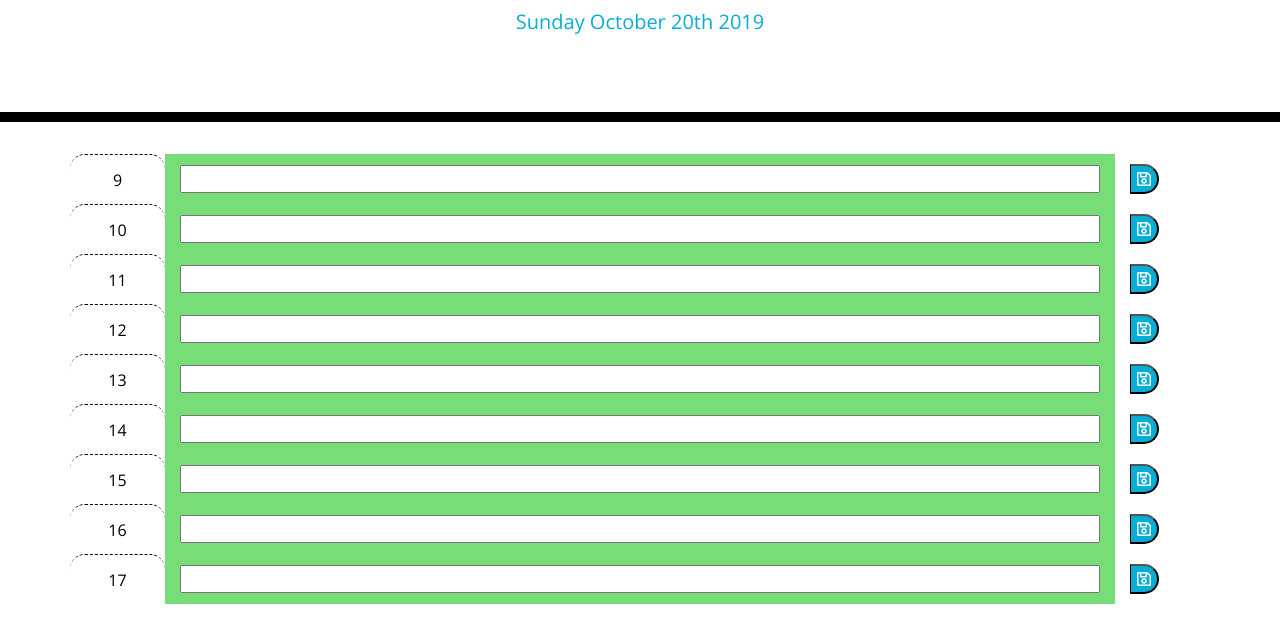
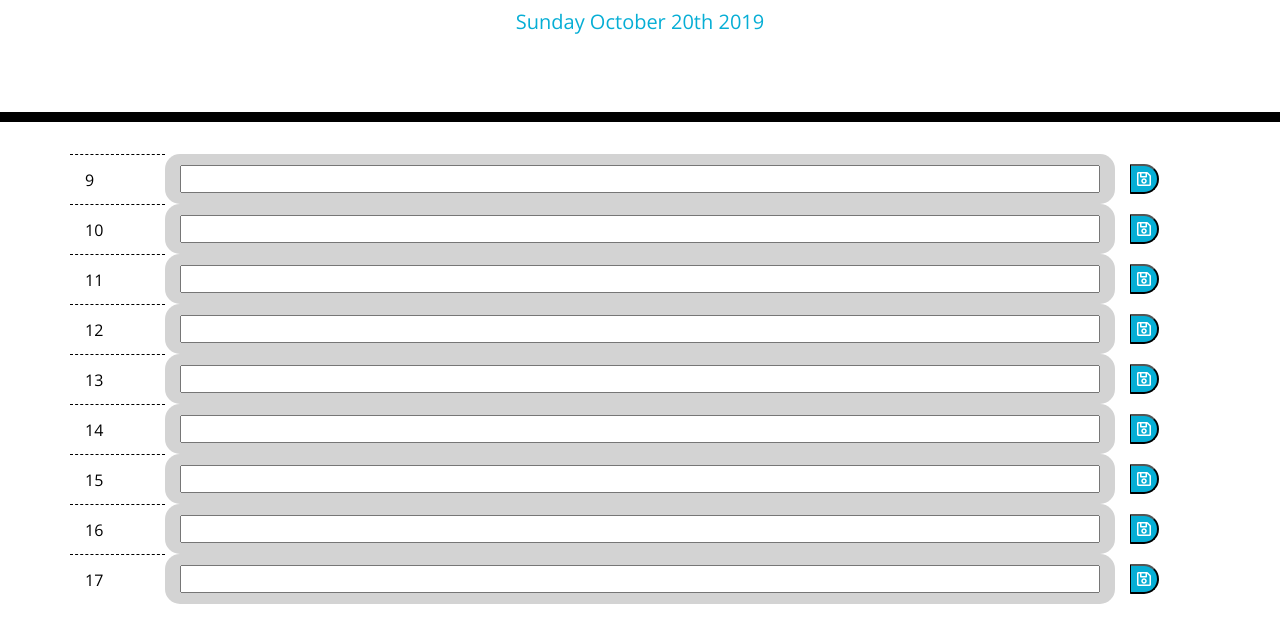
Before and after one commit to minkyukr/Schedule, a plain HTML site: page index.html in a window 1280 px wide. Shown: the part 182-802 px from the top of the page. Drawn offline with nearby package versions, Linux system fonts and the light colour scheme.

```diff
--- a/index.html
+++ b/index.html
@@ -32,48 +32,48 @@
     <div class="container">
         <div class="table">
             <div class="row">
-                <div class='col-md-1 time-block hour' id='hour-9'>9</div>
-                <div class='col-md-10 past present future'><input type="text" class="description"/></div>
+                <div class='col-md-1 hour' id='hour-9'>9</div>
+                <div class='col-md-10 past time-block'><input type="text" class="description "/></div>
                 <div class='col-md-1'><button class='saveBtn'><i class="far fa-save"></i></button></div>
             </div>
             <div class="row">
-              <div class='col-md-1 time-block hour' id="hour-10">10</div>
-              <div class='col-md-10 past present future'><input type="text" class="description"/></div>
+              <div class='col-md-1 hour' id="hour-10">10</div>
+              <div class='col-md-10 past time-block'><input type="text" class="description"/></div>
               <div class='col-md-1'><button class='saveBtn'><i class="far fa-save"></i></button></div>
             </div>
             <div class="row">
-              <div class='col-md-1 time-block hour' id="hour-11">11</div>
-              <div class='col-md-10 past present future'><input type="text" class="description"/></div>
+              <div class='col-md-1 hour' id="hour-11">11</div>
+              <div class='col-md-10 past time-block'><input type="text" class="description"/></div>
               <div class='col-md-1'><button class='saveBtn'><i class="far fa-save"></i></button></div>
             </div>
             <div class="row">
-              <div class='col-md-1 time-block hour' id="hour-12">12</div>
-              <div class='col-md-10 past present future'><input type="text" class="description"/></div>
+              <div class='col-md-1 hour' id="hour-12">12</div>
+              <div class='col-md-10 past time-block'><input type="text" class="description"/></div>
               <div class='col-md-1'><button class='saveBtn'><i class="far fa-save"></i></button></div>
             </div>
             <div class="row">
-              <div class='col-md-1 time-block hour' id="hour-13">13</div>
-              <div class='col-md-10 past present future'><input type="text" class="description"/></div>
+              <div class='col-md-1 hour' id="hour-13">13</div>
+              <div class='col-md-10 past time-block'><input type="text" class="description"/></div>
               <div class='col-md-1'><button class='saveBtn'><i class="far fa-save"></i></button></div>
             </div>
             <div class="row">
-              <div class='col-md-1 time-block hour' id="hour-14">14</div>
-              <div class='col-md-10 past present future'><input type="text" class="description"/></div>
+              <div class='col-md-1 hour' id="hour-14">14</div>
+              <div class='col-md-10 past time-block'><input type="text" class="description"/></div>
               <div class='col-md-1'><button class='saveBtn'><i class="far fa-save"></i></button></div>
             </div>
             <div class="row">
-              <div class='col-md-1 time-block hour' id="hour-15">15</div>
-              <div class='col-md-10 past present future'><input type="text" class="description"/></div>
+              <div class='col-md-1 hour' id="hour-15">15</div>
+              <div class='col-md-10 past time-block'><input type="text" class="description"/></div>
               <div class='col-md-1'><button class='saveBtn'><i class="far fa-save"></i></button></div>
             </div>
             <div class="row">
-              <div class='col-md-1 time-block hour' id="hour-16">16</div>
-              <div class='col-md-10 past present future'><input type="text" class="description"/></div>
+              <div class='col-md-1 hour' id="hour-16">16</div>
+              <div class='col-md-10 past time-block'><input type="text" class="description"/></div>
               <div class='col-md-1'><button class='saveBtn'><i class="far fa-save"></i></button></div>
             </div>
             <div class="row">
-              <div class='col-md-1 time-block hour' id="hour-17">17</div>
-              <div class='col-md-10 past present future'><input type="text" class="description"/></div>
+              <div class='col-md-1 hour' id="hour-17">17</div>
+              <div class='col-md-10 past time-block'><input type="text" class="description"/></div>
               <div class='col-md-1'><button class='saveBtn'><i class="far fa-save"></i></button></div>
             </div>
           </div>
```
